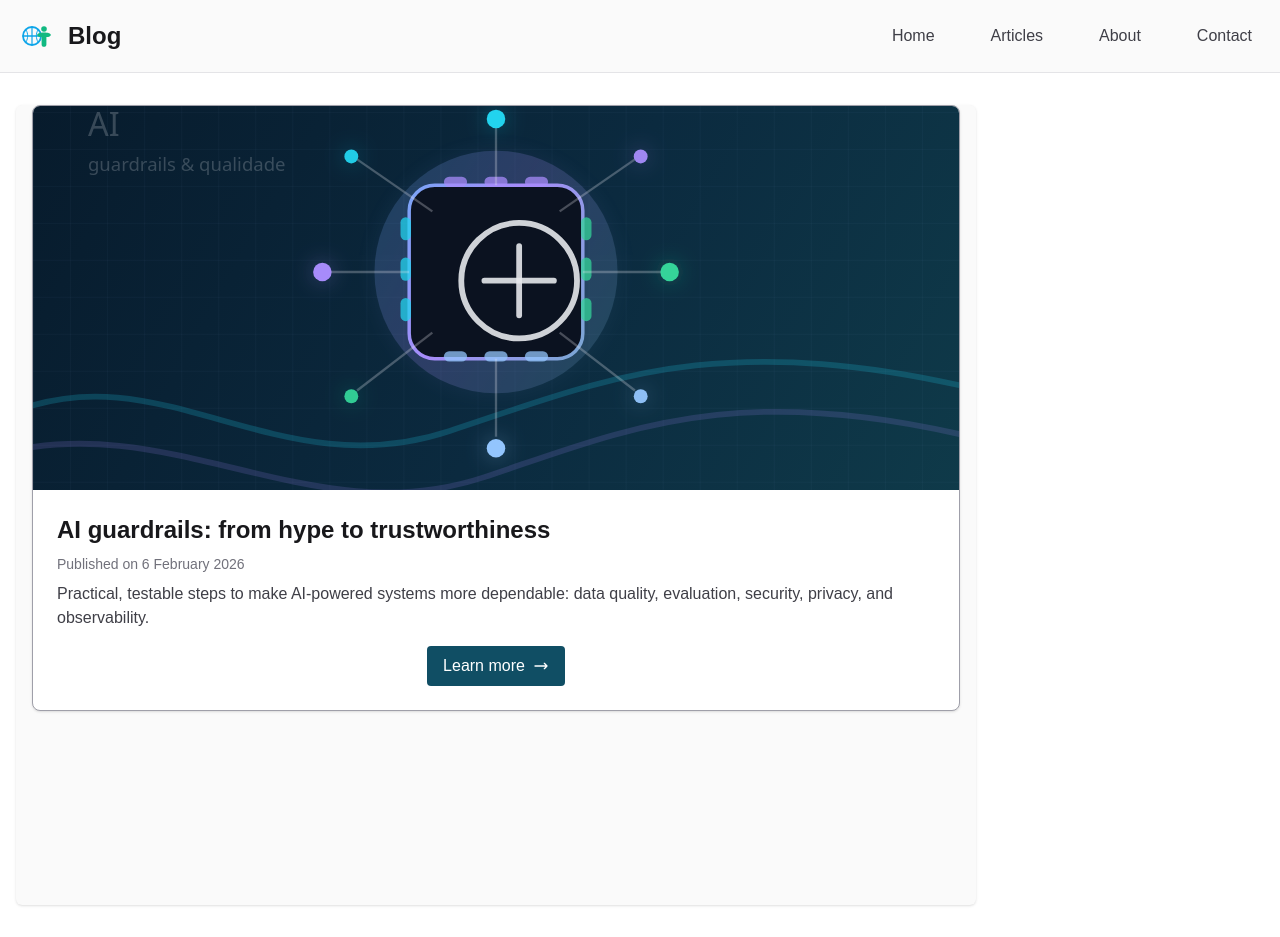
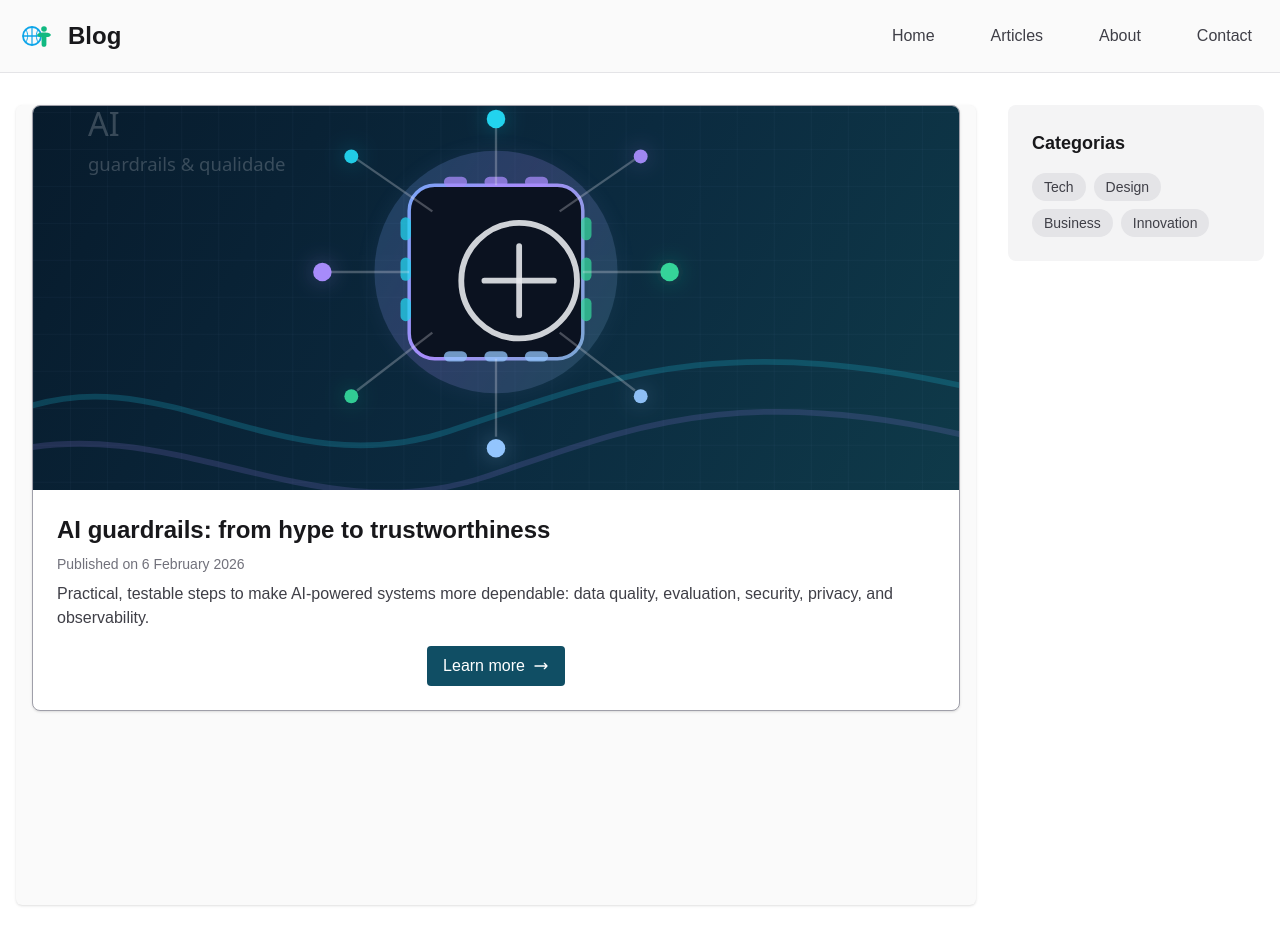
Before and after one commit to patriciasegantine/a11y-blog-project, a Next.js app: page / in a window 1280 px wide. Built offline with nearby package versions, Linux system fonts and the light colour scheme.

Commit message:
add Aside and CategoryList components for blog layout

```diff
--- a/src/app/layout.tsx
+++ b/src/app/layout.tsx
@@ -3,6 +3,7 @@ import type {Metadata} from "next";
 import "./globals.css";
 import Header from "@/components/sections/Header";
 import AxeAccessibilityInit from "@/components/AxeAccessibilityInit";
+import Aside from "@/components/sections/Aside";
 
 export const metadata: Metadata = {
     title: "Blog",
@@ -33,6 +34,7 @@ export default function RootLayout({
             <main id="main-content" role="main">
                 {children}
             </main>
+            <Aside/>
         </div>
 
         <AxeAccessibilityInit/>
--- /dev/null
+++ b/src/components/sections/Aside.tsx
@@ -0,0 +1,10 @@
+import CategoryList from "./CategoryList";
+
+export default function Aside() {
+    return (
+        <aside
+            className="w-full md:w-64 bg-zinc-100 dark:bg-zinc-800 p-6 rounded-lg md:sticky md:top-8 md:self-start flex flex-col gap-8">
+            <CategoryList categories={["Tech", "Design", "Business", "Innovation"]}/>
+        </aside>
+    );
+}
--- /dev/null
+++ b/src/components/sections/CategoryList.tsx
@@ -0,0 +1,29 @@
+type CategoryListProps = {
+    title?: string;
+    categories: string[];
+};
+
+export default function CategoryList({title = "Categorias", categories}: CategoryListProps) {
+    const headingId = "aside-categories";
+    return (
+        <section aria-labelledby={headingId}>
+            <h3 id={headingId} className="text-lg font-semibold text-zinc-900 dark:text-white mb-4">
+                {title}
+            </h3>
+            <nav aria-label={title}>
+                <ul className="flex flex-wrap gap-2">
+                    {categories.map((category) => (
+                        <li key={category}>
+                            <a
+                                href="#"
+                                className="block bg-zinc-200 dark:bg-zinc-700 text-zinc-700 dark:text-zinc-300 px-3 py-1 rounded-full text-sm font-medium hover:bg-cyan-400 dark:hover:bg-cyan-800 transition"
+                            >
+                                {category}
+                            </a>
+                        </li>
+                    ))}
+                </ul>
+            </nav>
+        </section>
+    );
+}
```
